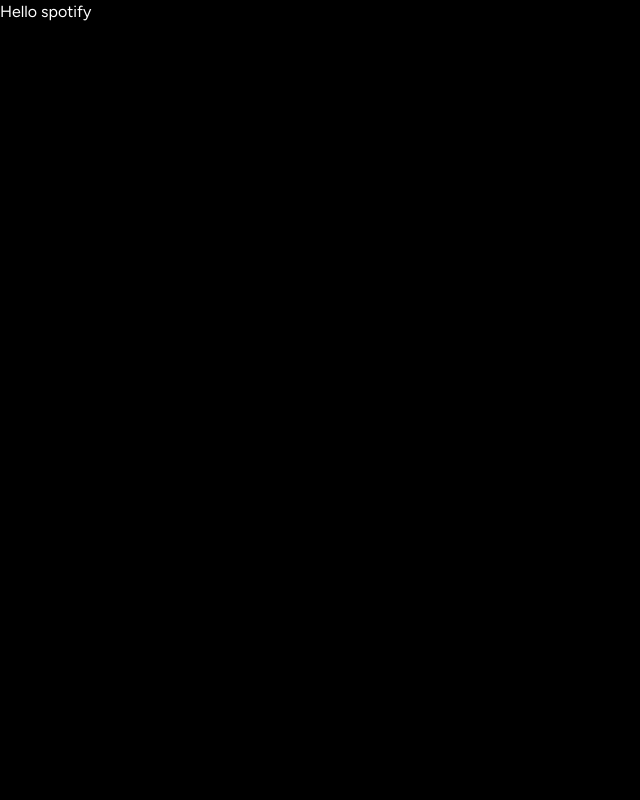
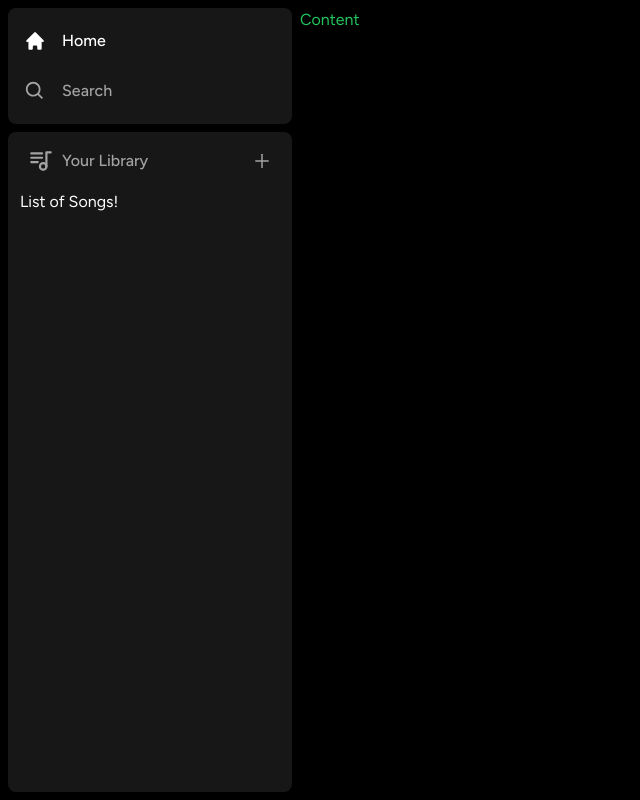
Before and after one commit to aum99/musify, a Next.js app: page / in a window 1280 px wide. Shown: the whole page, without its empty margins (0-640 px from the left). Built offline with nearby package versions, Linux system fonts and the light colour scheme.

Commit message:
creating sidebar with basic layout

```diff
--- /dev/null
+++ b/app/(site)/page.tsx
@@ -0,0 +1,10 @@
+import Image from "next/image";
+
+export default function Home() {
+  return (
+    <div className="text-green-500">
+      {/* Main Content */}
+      Content
+    </div>
+  );
+}
--- a/app/layout.tsx
+++ b/app/layout.tsx
@@ -1,3 +1,4 @@
+import Sidebar from "@/components/Sidebar";
 import "./globals.css";
 import type { Metadata } from "next";
 import { Figtree } from "next/font/google";
@@ -17,7 +18,9 @@
 }) {
   return (
     <html lang="en">
-      <body className={font.className}>{children}</body>
+      <body className={font.className}>
+        <Sidebar>{children}</Sidebar>
+      </body>
     </html>
   );
 }
--- a/app/page.tsx
+++ /dev/null
@@ -1,5 +0,0 @@
-import Image from "next/image";
-
-export default function Home() {
-  return <div>Hello spotify</div>;
-}
--- /dev/null
+++ b/components/Box.tsx
@@ -0,0 +1,19 @@
+import { FC } from "react";
+import { twMerge } from "tailwind-merge";
+
+interface BoxProps {
+  children: React.ReactNode;
+  className?: string;
+}
+
+const Box: FC<BoxProps> = ({ children, className }) => {
+  return (
+    <div
+      className={twMerge(" bg-neutral-900 rounded-lg h-fit w-full", className)}
+    >
+      {children}
+    </div>
+  );
+};
+
+export default Box;
--- /dev/null
+++ b/components/Library.tsx
@@ -0,0 +1,31 @@
+"use client";
+
+import { FC } from "react";
+import { TbPlaylist } from "react-icons/tb";
+import { AiOutlinePlus } from "react-icons/ai";
+
+interface LibraryProps {}
+
+const Library: FC<LibraryProps> = ({}) => {
+  const onClick = () => {
+    // TODO: Handle upload later
+  };
+  return (
+    <div className="flex flex-col ">
+      <div className="flex items-center justify-between px-5 pt-4">
+        <div className="inline-flex items-center gap-x-2">
+          <TbPlaylist size={26} className="text-neutral-400" />
+          <p className="text-neutral-400 font-medium text-md">Your Library</p>
+        </div>
+        <AiOutlinePlus
+          onClick={onClick}
+          size={20}
+          className="text-neutral-400 cursor-pointer hover:text-white transition"
+        />
+      </div>
+      <div className="flex flex-col gap-y-2 mt-4 px-3">List of Songs!</div>
+    </div>
+  );
+};
+
+export default Library;
--- /dev/null
+++ b/components/Sidebar.tsx
@@ -0,0 +1,54 @@
+"use client";
+
+import { FC, useMemo } from "react";
+import { usePathname } from "next/navigation";
+import { HiHome } from "react-icons/hi";
+import { BiSearch } from "react-icons/bi";
+import Box from "./Box";
+import SidebarItem from "./SidebarItem";
+import Library from "./Library";
+
+interface SidebarProps {
+  children: React.ReactNode;
+}
+
+const Sidebar: FC<SidebarProps> = ({ children }) => {
+  const pathname = usePathname();
+
+  const routes = useMemo(
+    () => [
+      {
+        icon: HiHome,
+        label: "Home",
+        active: pathname !== "/search",
+        href: "/",
+      },
+      {
+        icon: BiSearch,
+        label: "Search",
+        active: pathname === "/search",
+        href: "/search",
+      },
+    ],
+    [pathname]
+  );
+  return (
+    <div className="flex h-full">
+      <div className="hidden md:flex flex-col gap-y-2 bg-black h-full w-[300px] p-2">
+        <Box>
+          <div className="flex flex-col gap-y-4 px-4 py-4">
+            {routes.map((item) => (
+              <SidebarItem key={item.label} {...item} />
+            ))}
+          </div>
+        </Box>
+        <Box className="overflow-y-auto h-full">
+          <Library />
+        </Box>
+      </div>
+      <main className="h-full flex-1 overflow-y-auto py-2">{children}</main>
+    </div>
+  );
+};
+
+export default Sidebar;
--- /dev/null
+++ b/components/SidebarItem.tsx
@@ -0,0 +1,33 @@
+import Link from "next/link";
+import { FC } from "react";
+import { IconType } from "react-icons";
+import { twMerge } from "tailwind-merge";
+
+interface SidebarItemProps {
+  icon: IconType;
+  label: string;
+  active?: boolean;
+  href: string;
+}
+
+const SidebarItem: FC<SidebarItemProps> = ({
+  icon: Icon,
+  label,
+  active,
+  href,
+}) => {
+  return (
+    <Link
+      href={href}
+      className={twMerge(
+        "flex flex-row h-auto items-center w-full gap-x-4 text-md font-medium cursor-pointer hover:text-white transition text-neutral-400 py-1",
+        active && "text-white"
+      )}
+    >
+      <Icon size={26} />
+      <p className="truncate w-full">{label}</p>
+    </Link>
+  );
+};
+
+export default SidebarItem;
--- a/package.json
+++ b/package.json
@@ -19,6 +19,8 @@
     "postcss": "8.4.28",
     "react": "18.2.0",
     "react-dom": "18.2.0",
+    "react-icons": "^4.10.1",
+    "tailwind-merge": "^1.14.0",
     "tailwindcss": "3.3.3",
     "typescript": "5.2.2"
   }
```
Also changed, not shown: 1 other file (tests, documents, lock files or other folders).
